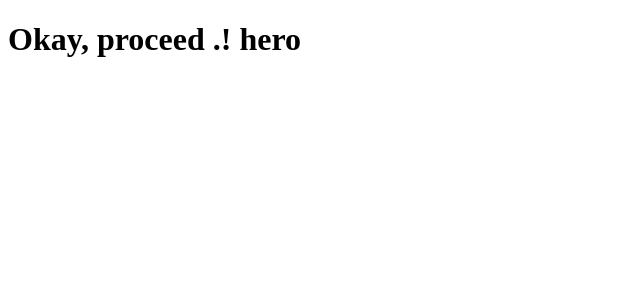
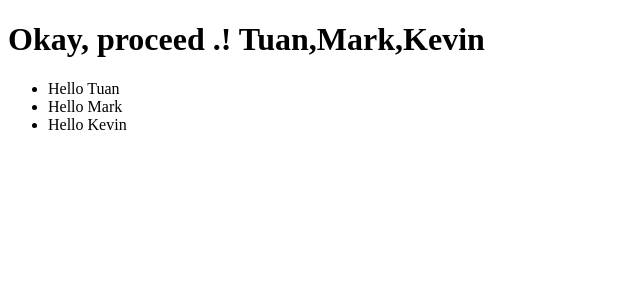
Before and after one commit to ng-model/ng-book2, an Angular app: page / in a window 1280 px wide. Shown: the top 300 px of the page, without its empty margins (0-640 px from the left). Built offline with nearby package versions, Linux system fonts and the light colour scheme.

Commit message:
ngFor Commit

```diff
--- a/src/app/app.component.html
+++ b/src/app/app.component.html
@@ -1,3 +1,6 @@
 <h1>
-  {{title}} {{manoj}}
+  {{title}} {{names}}
 </h1>
+<ul>
+  <li *ngFor= "let name of names">Hello {{name}}</li>
+</ul>
--- a/src/app/app.component.ts
+++ b/src/app/app.component.ts
@@ -7,5 +7,9 @@ import { Component } from '@angular/core';
 })
 export class AppComponent {
   title = 'Okay, proceed .!';
-  manoj = 'hero';
+  names = [];
+
+  constructor(){
+    this.names = ['Tuan','Mark','Kevin'];
+  }
 }
```
